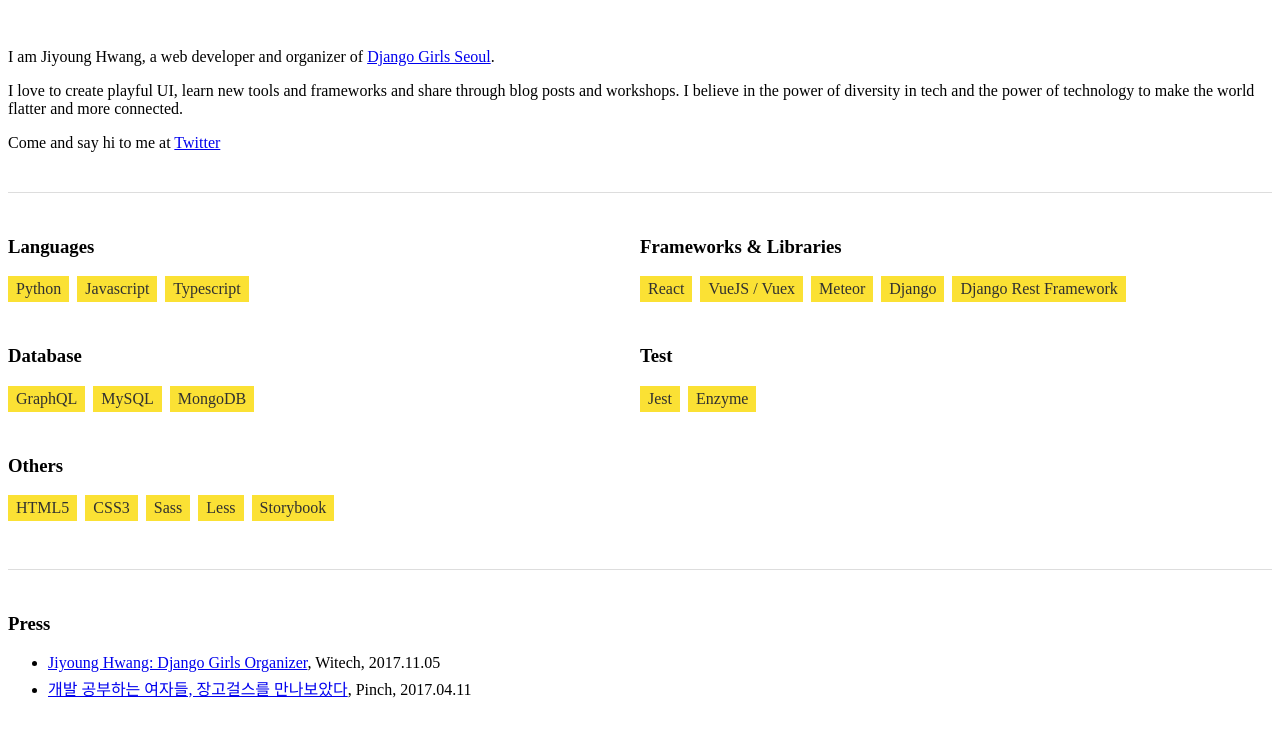
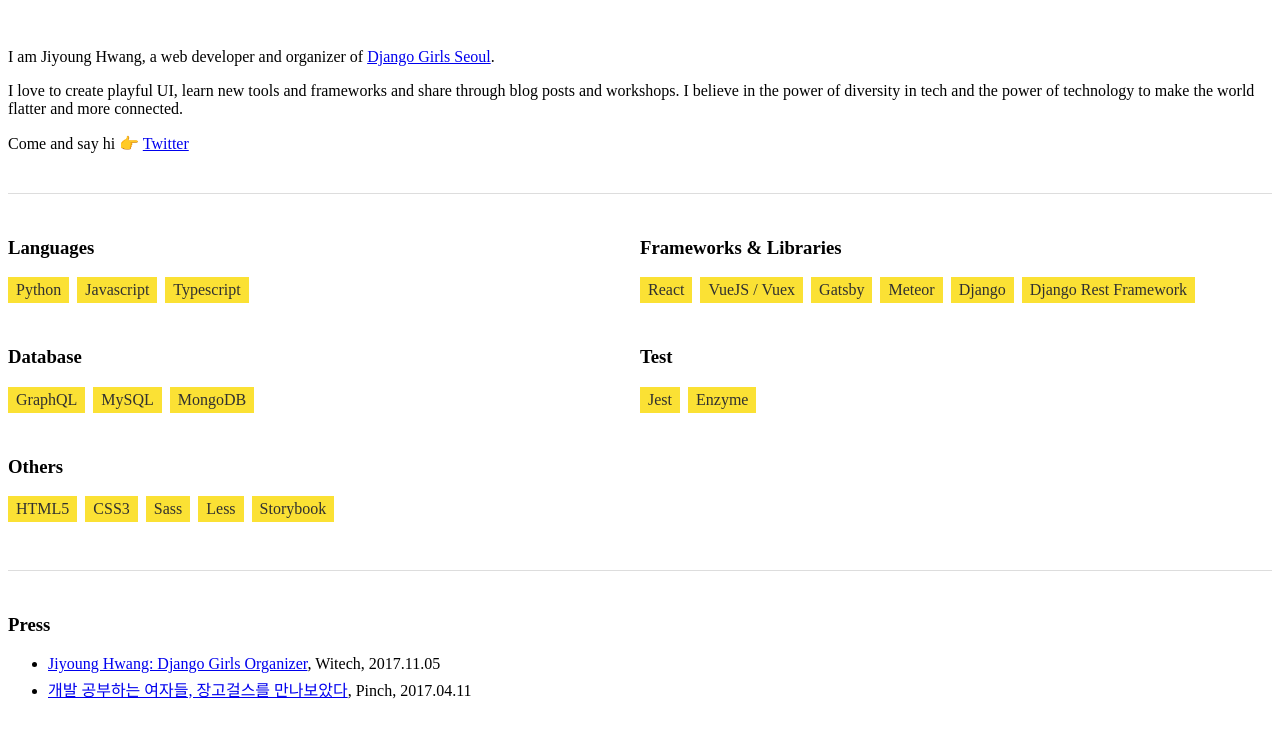
Before and after one commit to jyhwng/blog, a Gatsby site: page /about in a window 1280 px wide. Shown: the top 737 px of the page. Built offline with nearby package versions, Linux system fonts and the light colour scheme; Gatsby itself is replaced by a stand-in of ours.

Commit message:
Add sort in graphql query, refactor menu & about

```diff
--- a/src/pages/about.js
+++ b/src/pages/about.js
@@ -1,48 +1,67 @@
 import React from 'react'
 import styled from 'styled-components'
 import { media } from '../utils/style.js'
+
+const stack = {
+    languages: [
+        'Python',
+        'Javascript',
+        'Typescript',
+    ],
+    frameworks: [
+        'React',
+        'VueJS / Vuex',
+        'Gatsby',
+        'Meteor',
+        'Django',
+        'Django Rest Framework',
+    ],
+    database: [
+        'GraphQL',
+        'MySQL',
+        'MongoDB',
+    ],
+    test: [
+        'Jest',
+        'Enzyme',
+    ],
+    others: [
+        'HTML5',
+        'CSS3',
+        'Sass',
+        'Less',
+        'Storybook',
+    ]
+}
 
 const About = () => (
     <Wrapper>
         <Section>
             <p>I am Jiyoung Hwang, a web developer and organizer of <a href="https://www.facebook.com/djangogirlsseoul/" target="_blank">Django Girls Seoul</a>.</p>
             <p>I love to create playful UI, learn new tools and frameworks and share through blog posts and workshops. I believe in the power of diversity in tech and the power of technology to make the world flatter and more connected.</p>
-            <p>Come and say hi to me at <a href="https://twitter.com/@jyhwng" target="_blank">Twitter</a></p>
+            <p>Come and say hi 👉 <a href="https://twitter.com/@jyhwng" target="_blank">Twitter</a></p>
         </Section>
         <Section>
             <Columns>
                 <div>
                     <h3>Languages</h3>
-                    <Tag>Python</Tag>
-                    <Tag>Javascript</Tag>
-                    <Tag>Typescript</Tag>
+                    {stack.languages.map(x => <Tag>{x}</Tag>)}
                 </div>
                 <div>
                     <h3>Frameworks & Libraries</h3>
-                    <Tag>React</Tag>
-                    <Tag>VueJS / Vuex</Tag>
-                    <Tag>Meteor</Tag>
-                    <Tag>Django</Tag>
-                    <Tag>Django Rest Framework</Tag>
+                    {stack.frameworks.map(x => <Tag>{x}</Tag>)}
                 </div>
                 <div>
                     <h3>Database</h3>
-                    <Tag>GraphQL</Tag>
-                    <Tag>MySQL</Tag>
-                    <Tag>MongoDB</Tag>
+                    {stack.database.map(x => <Tag>{x}</Tag>)}
                 </div>
                 <div>
                     <h3>Test</h3>
-                    <Tag>Jest</Tag>
-                    <Tag>Enzyme</Tag>
+                    {stack.test.map(x => <Tag>{x}</Tag>)}
                 </div>
                 <div>
                     <h3>Others</h3>
-                    <Tag>HTML5</Tag>
-                    <Tag>CSS3</Tag>
-                    <Tag>Sass</Tag>
-                    <Tag>Less</Tag>
-                    <Tag>Storybook</Tag>
+                    {stack.others.map(x => <Tag>{x}</Tag>)}
                 </div>
             </Columns>
         </Section>
@@ -113,6 +132,7 @@
 display: inline-block;
 padding: 4px 8px;
 margin-bottom: 8px;
+text-transform: capitalize;
     background-color: #fbe134;
     margin-right: 8px;
 `
```
Also changed, not shown: src/components/Header/index.js (+3 -32 lines), src/components/Menu/index.jsx (added, +33 -0 lines), src/pages/2017/2017-08-03-basic-data-structures/index.md (+3 -4 lines), src/pages/index.js (+4 -6 lines).
